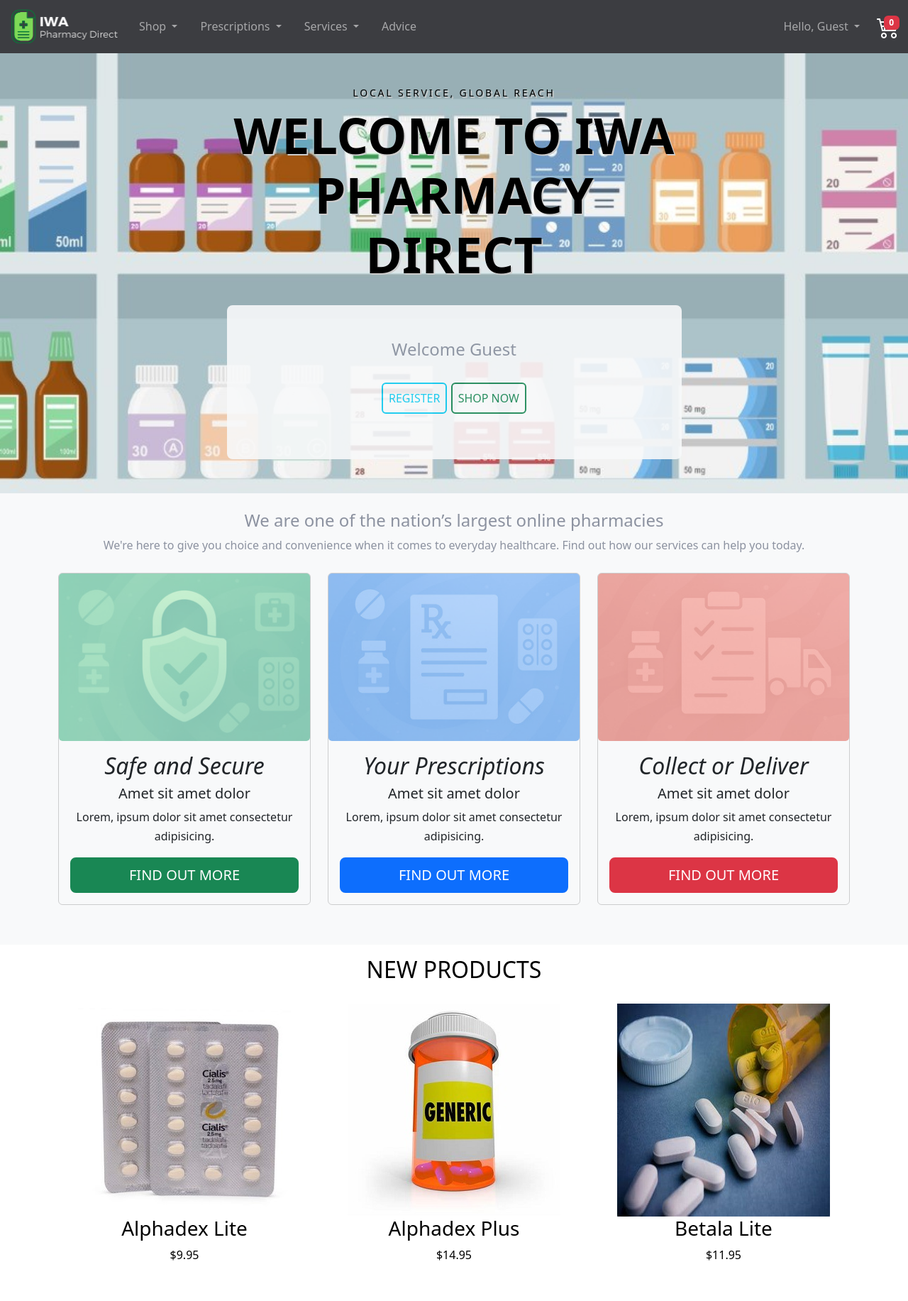
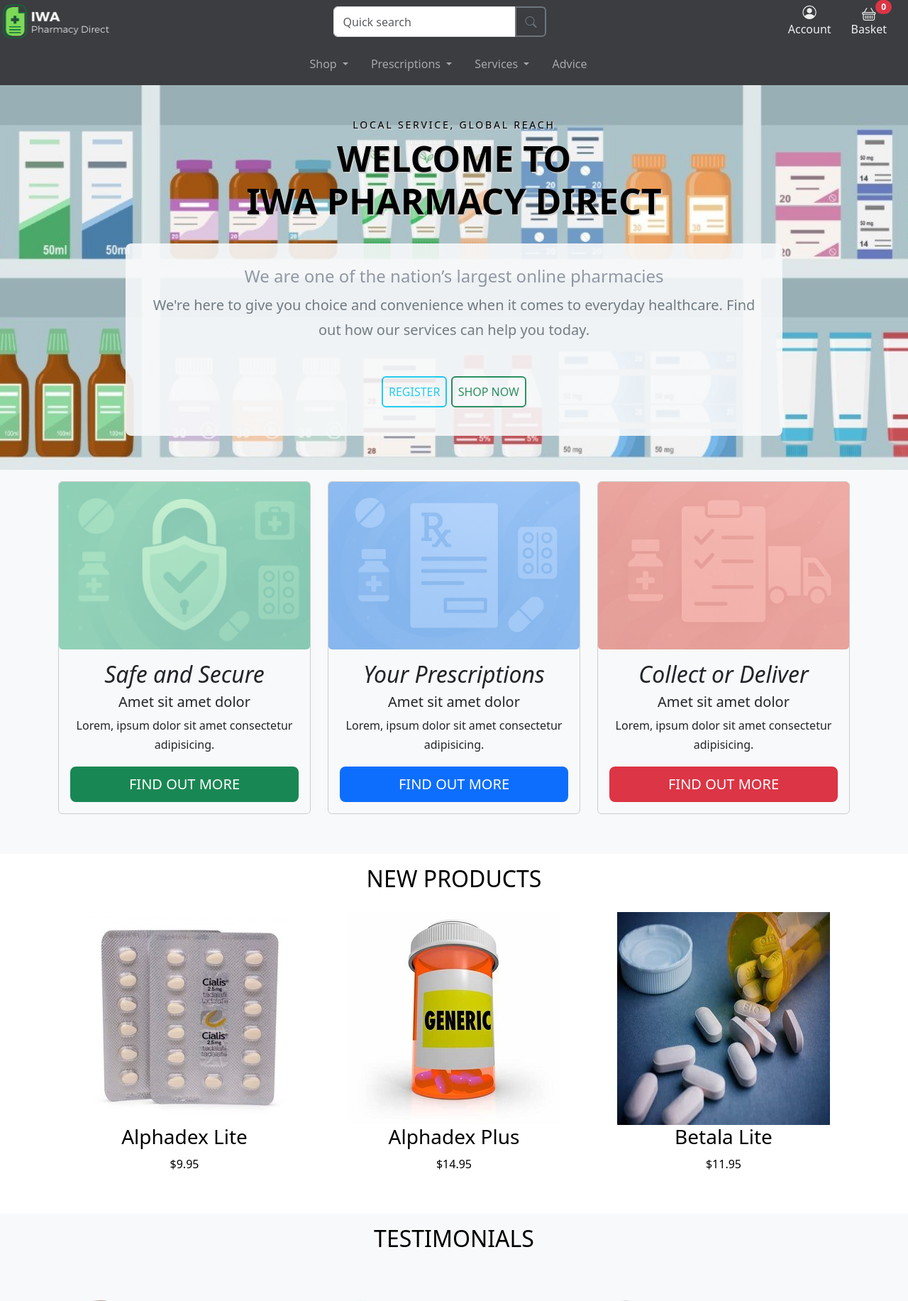
Before and after one commit to kadraman/InsecureWebApp, a Flask app: page / in a window 1280 px wide. Shown: the top 1833 px of the page at 71% size. Run offline with Flask 3, Linux system fonts and the light colour scheme; data comes from the database, SQL or seed files in the repository; some libraries are stand-ins or nearby versions.

Commit message:
Implement two row navbar (fixes #12)

```diff
--- a/iwa/blueprints/auth/templates/auth/login.html
+++ b/iwa/blueprints/auth/templates/auth/login.html
@@ -69,7 +69,7 @@
                         </div>
                       </div>
                       <div class="col-12">
-                        <p class="m-0 text-secondary text-center">Don't have an account? <a href="#!"
+                        <p class="m-0 text-secondary text-center">Don't have an account? <a href="{{ url_for('auth.register') }}"
                             class="link-primary text-decoration-none">Sign up</a></p>
                       </div>
                     </div>
--- a/iwa/blueprints/main/templates/main/index.html
+++ b/iwa/blueprints/main/templates/main/index.html
@@ -6,17 +6,17 @@
 <div class="site-blocks-cover" style="background-image: url('/static/img/home_hero_1a.jpg');">
   <div class="container">
     <div class="row">
-      <div class="col-lg-7 mx-auto order-lg-2 py-5">
+      <div class="col-lg-10 mx-auto order-lg-2 py-5">
         <div class="site-block-cover-content text-center">
           <h2 class="sub-title">Local Service, Global Reach</h2>
-          <h1 class="main-title">Welcome To IWA Pharmacy Direct</h1>
+          <h1 class="main-title">Welcome To <br/>IWA Pharmacy Direct</h1>
         </div>
-        <div class="p-5 text-center bg-body-tertiary rounded-3" style="opacity: 0.9">
-          {% if session.loggedin %}
-          <h4>Welcome back</h4>
-          {% else %}
-          <h4>Welcome Guest</h4>
-          {% endif %}
+        <div class="p-4 text-center bg-body-tertiary rounded-3" style="opacity: 0.9">
+          <div class="py-2 text-center">
+            <h4>We are one of the nation’s largest online pharmacies</h4>
+            <p class="text-secondary">We're here to give you choice and convenience when it comes to everyday healthcare. Find out how our services
+              can help you today.</p>
+          </div>
           <p class="pt-4">
             {% if not session.loggedin %}
             <a href="{{ url_for('auth.register') }}" class="btn p-2 btn-outline-info">Register</a>
@@ -30,14 +30,6 @@
 </div>
 
 <div class="site-section bg-light">
-  <div class="container">
-    <div class="row py-2 text-center">
-      <h4>We are one of the nation’s largest online pharmacies</h4>
-      <p>We're here to give you choice and convenience when it comes to everyday healthcare. Find out how our services
-        can help you today.</p>
-    </div>
-  </div>
-
   <div class="container">
     <div class="row align-items-stretch row-cols-1 row-cols-md-3 mb-3 text-center">
       <div class="col">
--- a/iwa/blueprints/products/templates/products/index.html
+++ b/iwa/blueprints/products/templates/products/index.html
@@ -4,7 +4,7 @@
 
 {% block content %}
 <!-- page title -->
-<div class="py-3">
+<div class="bg-white py-3">
     <div class="container">
         <div class="row">
             <div class="col-md-12 mb-0"><a href="{{ url_for('products.index') }}">Shop</a> </div>
--- a/iwa/blueprints/products/templates/products/view.html
+++ b/iwa/blueprints/products/templates/products/view.html
@@ -4,7 +4,7 @@
 
 {% block content %}
 <!-- page title -->
-<div class="py-3">
+<div class="bg-white py-3">
     <div class="container">
         <div class="row">
             <div class="col-md-12 mb-0"><a href="{{ url_for('products.index') }}">Shop</a> <span
--- a/iwa/blueprints/users/routes.py
+++ b/iwa/blueprints/users/routes.py
@@ -173,8 +173,9 @@
     email = session.get("email")
     if email is None:
         g.user = None
+        logger.debug("No user is logged in.")
     else:
         g.user = (
             get_db().execute("SELECT * FROM users WHERE email = ?", (email,)).fetchone()
-       )
-    logger.debug(f"Loading logged in user {g.user['email']}")
+        )
+        logger.debug(f"Loading logged in user {g.user['email']}")
--- a/iwa/static/css/app.css
+++ b/iwa/static/css/app.css
@@ -66,6 +66,18 @@
     color: #fff !important;
 }
 
+.btn-nav {
+    min-width: 75px;
+    background: transparent;
+    color: #eee;
+    text-transform: capitalize;
+    font-size: 1em;
+}
+
+.btn-nav:hover {
+    text-decoration: underline;
+}
+
 .form-control {
     height: 43px;
 }
@@ -106,7 +118,6 @@
     background: #3c3d41;
     color: #fff;
     position: relative;
-    z-index: 1000;
 }
 
 /* Site Footer */
@@ -203,7 +214,6 @@
 .dropdown-submenu:hover .dropdown-menu {
     display: block; /* Show the submenu on hover */
 }
-.navbar{ height: 75px;}
 
 /* Blocks */
 .site-blocks-cover {
@@ -243,7 +253,7 @@
 }
 @media (min-width: 768px) {
     .site-blocks-cover h1 {
-        font-size: 70px;
+        font-size: 50px;
     }
 }
 .site-blocks-cover p {
--- a/iwa/templates/base.html
+++ b/iwa/templates/base.html
@@ -2,50 +2,88 @@
 <html>
 
 <head>
-    <meta charset="utf-8" />
-    <meta http-equiv="X-UA-Compatible" content="IE=edge" />
-    <meta name="viewport" content="width=device-width, initial-scale=1, shrink-to-fit=no" />
+    <meta charset="utf-8"/>
+    <meta content="IE=edge" http-equiv="X-UA-Compatible"/>
+    <meta content="width=device-width, initial-scale=1, shrink-to-fit=no" name="viewport"/>
     <title>{% block title %} {% endblock %}</title>
-    <link rel="stylesheet" href="{{ url_for('static', filename='css/lib/bootstrap.min.css') }}" />
-    <link rel="stylesheet" href="{{ url_for('static', filename='css/lib/bootstrap-icons.min.css') }}" />
-    <link rel="stylesheet" href="{{ url_for('static', filename='css/lib/owl.carousel/owl.carousel.min.css') }}" />
-    <link rel="stylesheet" href="{{ url_for('static', filename='css/lib/owl.carousel/owl.theme.default.min.css') }}" />
-    <link rel="stylesheet" href="{{ url_for('static', filename='css/lib/star-rating.min.css') }}" />
-    <link rel="stylesheet" href="{{ url_for('static', filename='css/lib/star-rating-theme.min.css') }}" />
-    <link rel="stylesheet" href="{{ url_for('static', filename='css/app.css') }}" />
-    <link rel="shortcut icon" type="image/ico" href="{{ url_for('static', filename='favicon.ico') }}" />
+    <link href="{{ url_for('static', filename='css/lib/bootstrap.min.css') }}" rel="stylesheet"/>
+    <link href="{{ url_for('static', filename='css/lib/bootstrap-icons.min.css') }}" rel="stylesheet"/>
+    <link href="{{ url_for('static', filename='css/lib/owl.carousel/owl.carousel.min.css') }}" rel="stylesheet"/>
+    <link href="{{ url_for('static', filename='css/lib/owl.carousel/owl.theme.default.min.css') }}" rel="stylesheet"/>
+    <link href="{{ url_for('static', filename='css/lib/star-rating.min.css') }}" rel="stylesheet"/>
+    <link href="{{ url_for('static', filename='css/lib/star-rating-theme.min.css') }}" rel="stylesheet"/>
+    <link href="{{ url_for('static', filename='css/app.css') }}" rel="stylesheet"/>
+    <link href="{{ url_for('static', filename='favicon.ico') }}" rel="shortcut icon" type="image/ico"/>
 </head>
 
 <body>
 
-    <div id="app" class="d-flex flex-column min-vh-100 site-wrap bg-light">
+<div class="d-flex flex-column min-vh-100 site-wrap bg-light" id="app">
 
-        <nav class="navbar site-navbar site-header navbar-expand-lg navbar-dark" aria-label="Main navigation">
+    <!-- header -->
+    <div class="site-header d-flex align-items-center position-relative">
+        <!-- logo -->
+        <a class="logo" href="{{ url_for('main.index') }}">
+            <img alt="IWA Pharmacy Direct" height="60" src="{{ url_for('static', filename='img/logo.png') }}"
+                 width="160">
+        </a>
+        <div class="search-bar mx-auto d-none d-sm-block">
+            <form action="{{ url_for('products.index') }}" class="d-flex" method="get" role="search">
+                <div class="input-group">
+                    <input aria-label="Search" class="form-control" id="search-input"
+                           name="keywords" placeholder="Quick search" required type="search"/>
+                    <button class="btn btn-outline-secondary" type="submit">
+                        <i class="bi bi-search"></i>
+                    </button>
+                </div>
+            </form>
+        </div>
+        <!-- user menu and shopping cart -->
+        <div class="user-menu d-flex align-items-end px-3">
+            <a class="btn btn-nav d-flex flex-column align-items-center" href="{{ url_for('users.home') }}"
+               id="account">
+                <i class="bi bi-person-circle" style="font-size: 1.2rem; padding-bottom: 0.1em"></i>
+                <span>Account</span>
+            </a>
+            <a class="btn btn-nav d-flex flex-column align-items-center" href="" id="basket" type="button">
+                <span class="position-relative d-inline-block">
+                    <i class="bi bi-basket" style="font-size: 1.2rem; padding-bottom: 0.1em"></i>
+                    <span class="position-absolute top-0 start-100 translate-middle badge rounded-pill bg-danger"
+                          style="transform: translate(-0%, -50%) !important;">
+                        <span class="number" id="shopping-cart-count">0</span>
+                        <span class="visually-hidden">cart items</span>
+                    </span>
+                </span>
+                <span>Basket</span>
+            </a>
+
+        </div>
+    </div>
+
+    <!-- navbar -->
+    <nav aria-label="Main navigation" class="navbar site-navbar site-header navbar-expand-lg navbar-dark">
         <div class="container-fluid">
 
-                <button class="navbar-toggler" type="button" data-bs-toggle="offcanvas"
-                    data-bs-target="#offcanvasDarkNavbar" aria-controls="offcanvasDarkNavbar">
+            <button aria-controls="offcanvasDarkNavbar" class="navbar-toggler" data-bs-target="#offcanvasDarkNavbar"
+                    data-bs-toggle="offcanvas" type="button">
                 <span class="navbar-toggler-icon"></span>
             </button>
-                <a class="navbar-brand" href="{{ url_for('main.index') }}">
-                    <img src="{{ url_for('static', filename='img/logo.png') }}" width="160" height="60"
-                        alt="IWA Pharmacy Direct">
-                </a>
-                <div class="offcanvas offcanvas-start text-bg-dark" tabindex="-1" id="offcanvasDarkNavbar"
-                    aria-labelledby="offcanvasDarkNavbarLabel">
+
+            <div aria-labelledby="offcanvasDarkNavbarLabel" class="offcanvas offcanvas-start text-bg-dark" id="offcanvasDarkNavbar"
+                 tabindex="-1">
                 <div class="offcanvas-header">
-                        <button type="button" class="btn-close btn-close-white" data-bs-dismiss="offcanvas"
-                            aria-label="Close"></button>
+                    <button aria-label="Close" class="btn-close btn-close-white" data-bs-dismiss="offcanvas"
+                            type="button"></button>
                 </div>
-                    <div class="offcanvas-body">
-                        <ul class="navbar-nav justify-content-start pe-3 text-start">
+                <div class="offcanvas-body mx-lg-auto justify-content-center">
+                    <ul class="navbar-nav mx-lg-auto justify-content-center pe-3 text-start">
                         <li class="nav-item dropdown">
-                                <a class="nav-link dropdown-toggle" href="{{ url_for('products.index') }}"
-                                    id="navbarDropdownMenuLink" role="button" data-bs-toggle="dropdown"
-                                    aria-expanded="false">
+                            <a aria-expanded="false" class="nav-link dropdown-toggle"
+                               data-bs-toggle="dropdown" href="{{ url_for('products.index') }}" id="navbarDropdownMenuLinkShop"
+                               role="button">
                                 Shop
                             </a>
-                                <ul class="dropdown-menu dropdown-menu-dark" aria-labelledby="navbarDropdownMenuLink">
+                            <ul aria-labelledby="navbarDropdownMenuLinkShop" class="dropdown-menu dropdown-menu-dark">
                                 <li>
                                     <a class="dropdown-item" href="{{ url_for('products.index') }}">Health &amp;
                                         wellbeing</a>
@@ -86,12 +124,13 @@
                     </ul>
                     <ul class="navbar-nav justify-content-start pe-3">
                         <li class="nav-item dropdown">
-                                <a class="nav-link dropdown-toggle" href="{{ url_for('products.index') }}"
-                                    id="navbarDropdownMenuLink" role="button" data-bs-toggle="dropdown"
-                                    aria-expanded="false">
+                            <a aria-expanded="false" class="nav-link dropdown-toggle"
+                               data-bs-toggle="dropdown" href="{{ url_for('products.index') }}" id="navbarDropdownMenuLinkPrescriptions"
+                               role="button">
                                 Prescriptions
                             </a>
-                                <ul class="dropdown-menu dropdown-menu-dark" aria-labelledby="navbarDropdownMenuLink">
+                            <ul aria-labelledby="navbarDropdownMenuLinkPrescriptions"
+                                class="dropdown-menu dropdown-menu-dark">
                                 <li><a class="dropdown-item" href="{{ url_for('products.index') }}">One-off
                                     prescriptions</a></li>
                                 <li><a class="dropdown-item" href="{{ url_for('products.index') }}">Repeat
@@ -101,12 +140,13 @@
                     </ul>
                     <ul class="navbar-nav justify-content-start pe-3">
                         <li class="nav-item dropdown">
-                                <a class="nav-link dropdown-toggle" href="{{ url_for('products.index') }}"
-                                    id="navbarDropdownMenuLink" role="button" data-bs-toggle="dropdown"
-                                    aria-expanded="false">
+                            <a aria-expanded="false" class="nav-link dropdown-toggle"
+                               data-bs-toggle="dropdown" href="{{ url_for('products.index') }}" id="navbarDropdownMenuLinkServices"
+                               role="button">
                                 Services
                             </a>
-                                <ul class="dropdown-menu dropdown-menu-dark" aria-labelledby="navbarDropdownMenuLink">
+                            <ul aria-labelledby="navbarDropdownMenuLinkServices"
+                                class="dropdown-menu dropdown-menu-dark">
                                 <li><a class="dropdown-item" href="{{ url_for('insecure.xss1') }}">Flu
                                     vaccinations</a></li>
                                 <li><a class="dropdown-item" href="{{ url_for('insecure.xss2') }}">Stop smoking</a>
@@ -118,15 +158,18 @@
                     </ul>
                     <ul class="navbar-nav justify-content-start flex-grow-1 pe-3">
                         <li class="nav-item dropdown">
-                                <a class="nav-link" href="{{ url_for('products.index') }}" id="navbarDropdownMenuLink"
-                                    role="button" data-bs-toggle="dropdown" aria-expanded="false">
+                            <a aria-expanded="false" class="nav-link" data-bs-toggle="dropdown"
+                               href="{{ url_for('products.index') }}" id="navbarDropdownMenuLinkAdvice" role="button">
                                 Advice
                             </a>
                         </li>
                     </ul>
+                </div>
 
-                        <!-- user account -->
-                        <div id="offcanvasUserAccount" class="text-end">
+                <!--
+                <div class="offcanvas-footer d-flex align-items-center px-3 pb-3">
+                    <-- user account --
+                    <div id="offcanvasUserAccount" class="ms-auto text-end">
                         <ul class="navbar-nav ms-auto justify-content-end flex-grow-1 pe-3">
                             <li class="nav-item dropdown">
                                 {% if session.loggedin %}
@@ -167,15 +210,8 @@
                         </ul>
 
                     </div>
+                   -->
             </div>
-                </div>
-
-                <!-- shopping cart -->
-                <a class="nav-link icon-with-badge" href="#" data-bs-toggle="tooltip" data-bs-placement="bottom"
-                    title="Cart">
-                    <i class="bi bi-cart4" style="font-size: 2rem"></i>
-                    <span id="shopping-cart-count" class="badge bg-danger">0</span>
-                </a>
         </div>
     </nav>
 
@@ -250,34 +286,35 @@
                 <p>
                 <div id="subscribe-newsletter">
                     <div class="email-confirmation-input">
-                            <div role="group" class="input-group">
-                                <input type="text" placeholder="Your email address" class="form-control"
-                                    id="email-subscribe-input" required />
-                                <button type="button" class="btn btn-secondary" id="email-subscribe-button">
+                        <div class="input-group" role="group">
+                            <input class="form-control" id="email-subscribe-input" placeholder="Your email address"
+                                   required type="text"/>
+                            <button class="btn btn-secondary" id="email-subscribe-button" type="button">
                                 <i class="bi bi-envelope-arrow-up"></i>
                             </button>
                         </div>
 
                         <div class="confirmation-modal">
                             <div id="email-confirmation-modal">
-                                    <div id="confirmation-modal" role="dialog" aria-hidden="true" class="modal fade"
+                                <div aria-hidden="true" class="modal fade" id="confirmation-modal" role="dialog"
                                      style="display: none;">
                                     <div class="modal-dialog modal-md">
-                                            <div tabindex="-1" role="document" aria-labelledby="confirmation-header"
-                                                aria-describedby="confirmation-modal-body" class="modal-content">
-                                                <header id="confirmation-modal-header" class="modal-header">
+                                        <div aria-describedby="confirmation-modal-body" aria-labelledby="confirmation-header" class="modal-content"
+                                             role="document" tabindex="-1">
+                                            <header class="modal-header" id="confirmation-modal-header">
                                                 <h5 class="modal-title">Newsletter Registration</h5>
-                                                    <button type="button" aria-label="Close" class="btn-close"
-                                                        data-bs-dismiss="modal"></button>
+                                                <button aria-label="Close" class="btn-close" data-bs-dismiss="modal"
+                                                        type="button"></button>
                                             </header>
-                                                <div id="confirmation-modal-body" class="modal-body">
+                                            <div class="modal-body" id="confirmation-modal-body">
                                                 <div class="m-4 text-center">
                                                     <h4></h4>
                                                 </div>
                                             </div>
-                                                <footer id="confirmation-modal-footer" class="modal-footer">
-                                                    <button type="button" class="btn btn-primary"
-                                                        data-bs-dismiss="modal">OK</button>
+                                            <footer class="modal-footer" id="confirmation-modal-footer">
+                                                <button class="btn btn-primary" data-bs-dismiss="modal"
+                                                        type="button">OK
+                                                </button>
                                             </footer>
                                         </div>
                                     </div>
@@ -291,15 +328,15 @@
         </div>
     </footer>
 
-        <script type="text/javascript" src="{{ url_for('static', filename='js/lib/jquery.min.js') }}"></script>
-        <script type="text/javascript"
-            src="{{ url_for('static', filename='js/lib/bootstrap.bundle.min.js') }}"></script>
-        <script type="text/javascript" src="{{ url_for('static', filename='js/lib/owl.carousel.min.js') }}"></script>
-        <script type="text/javascript" src="{{ url_for('static', filename='js/lib/moment.min.js') }}"></script>
-        <script type="text/javascript" src="{{ url_for('static', filename='js/app.js') }}"></script>
-        <script type="text/javascript"
-            src="{{ url_for('static', filename='js/components/SubscribeNewsletter.js') }}"></script>
-        <script type="text/javascript" src="{{ url_for('static', filename='js/components/CartCount.js') }}"></script>
+    <script src="{{ url_for('static', filename='js/lib/jquery.min.js') }}" type="text/javascript"></script>
+    <script src="{{ url_for('static', filename='js/lib/bootstrap.bundle.min.js') }}"
+            type="text/javascript"></script>
+    <script src="{{ url_for('static', filename='js/lib/owl.carousel.min.js') }}" type="text/javascript"></script>
+    <script src="{{ url_for('static', filename='js/lib/moment.min.js') }}" type="text/javascript"></script>
+    <script src="{{ url_for('static', filename='js/app.js') }}" type="text/javascript"></script>
+    <script src="{{ url_for('static', filename='js/components/SubscribeNewsletter.js') }}"
+            type="text/javascript"></script>
+    <script src="{{ url_for('static', filename='js/components/CartCount.js') }}" type="text/javascript"></script>
 
     <script>
         /*<![CDATA[*/
--- a/iwa/utils/view_utils.py
+++ b/iwa/utils/view_utils.py
@@ -39,7 +39,8 @@
     """View decorator that redirects anonymous users to the login page."""
     @functools.wraps(view)
     def wrapped_view(**kwargs):
-        if session['email'] is None:
+        email = session.get("email")
+        if email is None:
             return redirect(url_for("auth.login"))
 
         return view(**kwargs)
--- a/requirements.txt
+++ b/requirements.txt
@@ -14,5 +14,5 @@
 pytest==8.1.1
 coverage==7.5.1
 openai==1.76.2
-tiktoken==0.7.0
+tiktoken==0.9.0
 cachelib==0.9.0
```
Also changed, not shown: iwa/templates/includes/sidebar.html (+7 -1 lines). Lines whose indentation alone changed are shown as unchanged.
